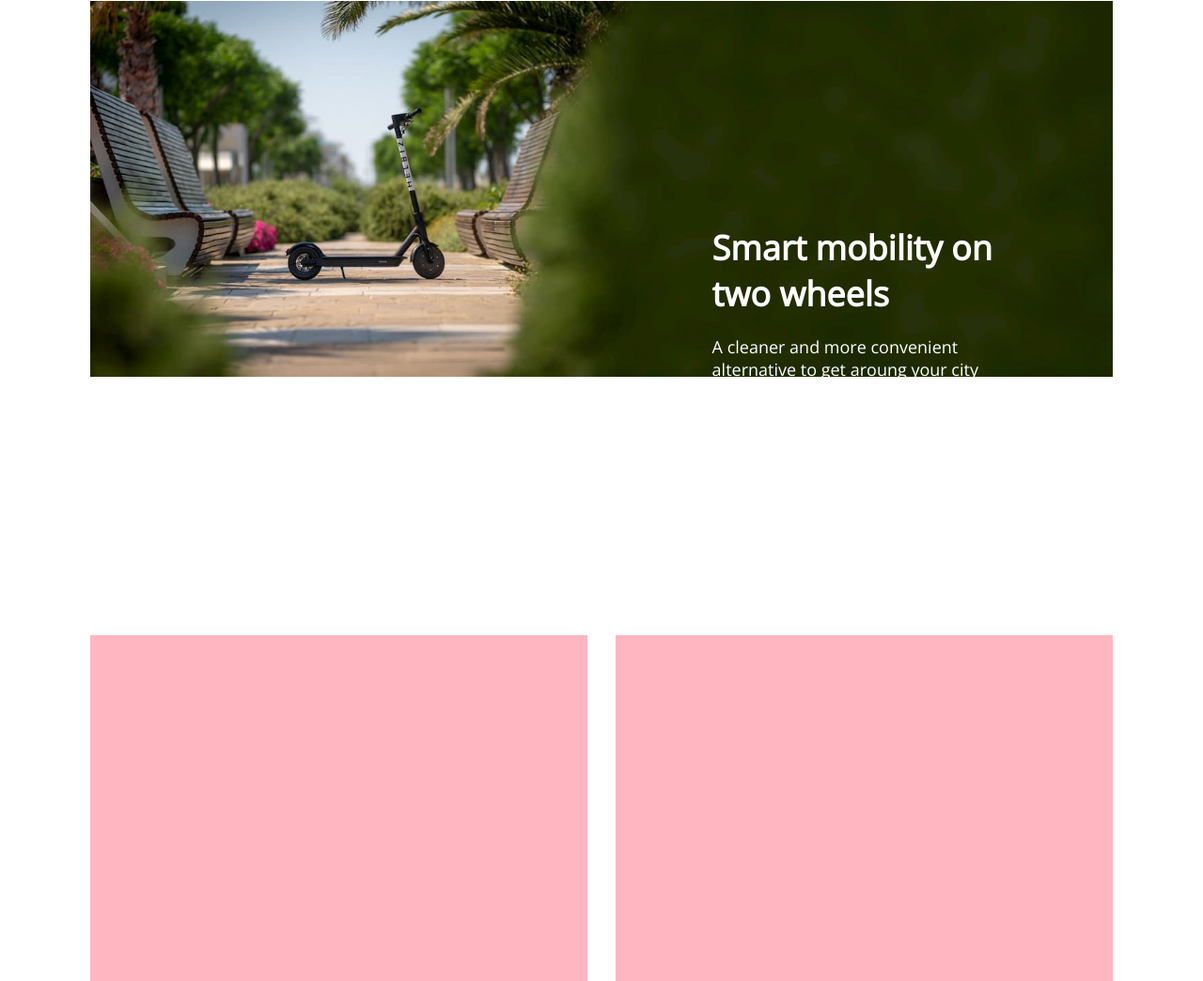
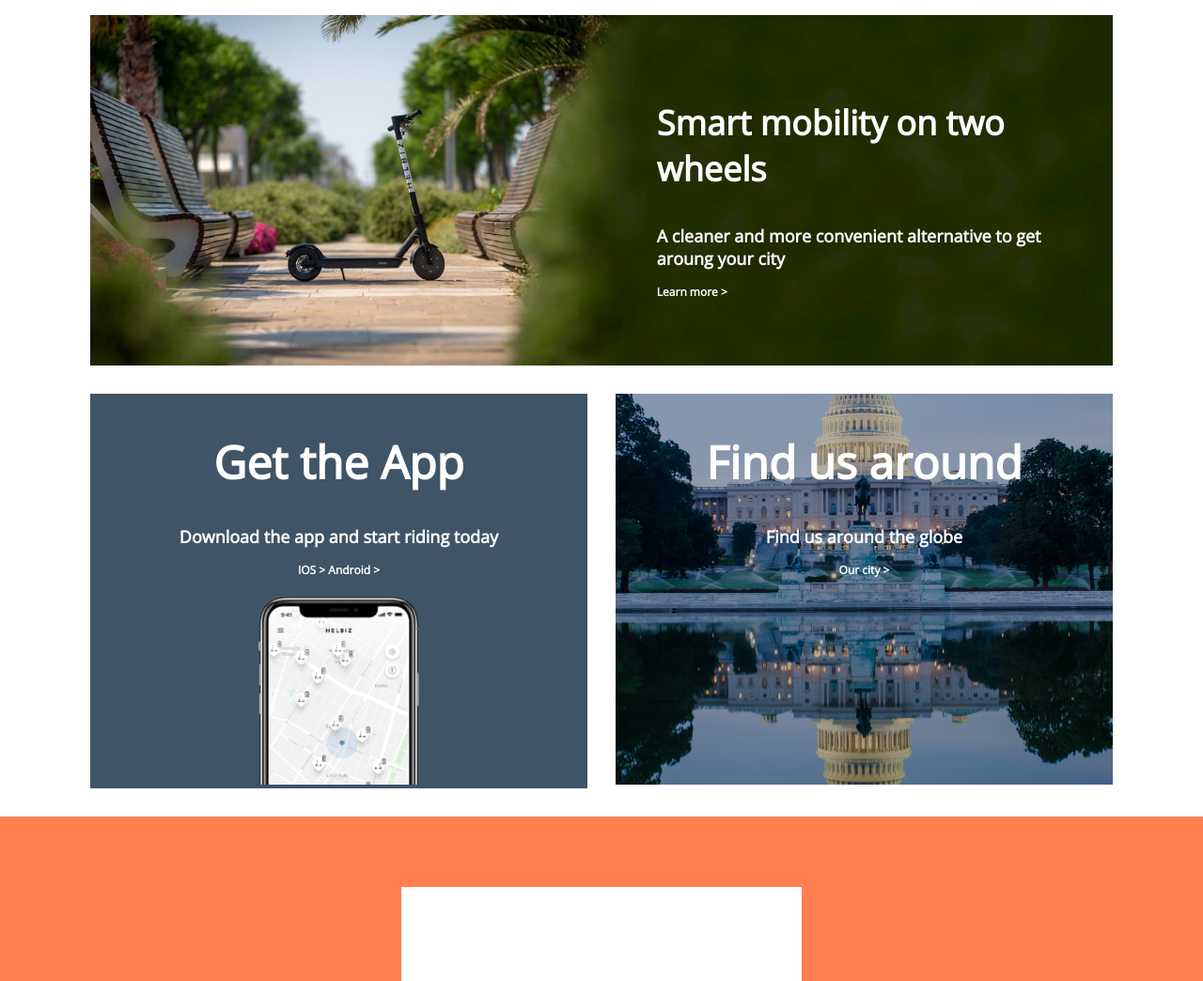
Before and after one commit to SimoneMicheletti/html-css-helbiz, a plain HTML site: page index.html in a window 1280 px wide. Shown: the part 1756-2800 px from the top of the page at 94% size. Drawn offline with nearby package versions, Linux system fonts and the light colour scheme.

Commit message:
Aggiornamento sezione 3

```diff
--- a/css/style.css
+++ b/css/style.css
@@ -36,7 +36,7 @@ header, section {
 }
 
 h1 {
-  margin: 20px 0;
+  padding: 20px 0;
   font-size: 4em;
 }
 
@@ -46,7 +46,7 @@ h2 {
 
 p {
   font-size: 1.5em;
-  margin: 15px 0;
+  padding: 15px 0;
 }
 
 
@@ -89,11 +89,11 @@ nav .menu {
   padding: 15px;
 }
 
-/* .clearfix {
+.clearfix {
   content: "";
   display: table;
   clear: both;
-} */
+}
 
 
 /* REGOLE JUMBOTRON */
@@ -191,23 +191,22 @@ nav .menu {
 /* REGOLE SEZIONE 3 */
 
 #scooter , #half-phone , #city {
-  background-color: lightpink;
-  height: 400px;
+  font-weight: bold;
 }
 
 #scooter {
   margin-bottom: 30px;
+  width: 100%;
   background-image: url(../img/scooter.jpg);
   background-size: cover;
   background-position: center;
 }
 
-#scooter>div {
+#scooter>.testo{
   color: white;
   float: right;
-  height: 60%;
-  width: 30%;
-  margin: 20% 100px;
+  width: 40%;
+  margin: 70px 50px;
 }
 
 #scooter h1 {
@@ -216,10 +215,30 @@ nav .menu {
 
 #half-phone {
   margin-right: 15px;
+  text-align: center;
+  color: white;
+  background-color: #3f5467;
+  padding-top: 20px;
+}
+
+#half-phone img {
+  margin-top: 20px;
+  height: 200px;
+  max-width: 100%;
 }
 
 #city {
   margin-left: 15px;
+  text-align: center;
+  color: white;
+  background-image: url(../img/city.jpg);
+  background-size: cover;
+  background-position: center;
+}
+
+#city>div {
+  padding-top: 20px;
+  padding-bottom: 220px;
 }
 
 
@@ -333,6 +352,19 @@ footer .row {
     margin-top: 30px;
   }
 
+  #scooter>div {
+    width: 60%;
+    margin: 10% 10%;
+    text-align: right;
+  }
+
+  #scooter>div *,
+  #half-phone>div *,
+  #city>div *  {
+    padding: 0;
+  }
+
+
 /* momentaneamente */
   nav {
     display: none;
--- a/index.html
+++ b/index.html
@@ -188,8 +188,8 @@
             <!-- Sezione 3 top -->
             <div class="row">
               <div class="col-xs-12 col-md-12 col-lg-12">
-                <div id="scooter">
-                  <div>
+                <div id="scooter" class="clearfix">
+                  <div class="testo">
                     <h1>Smart mobility on two wheels</h1>
                     <p>A cleaner and more convenient alternative to get aroung your city</p>
                     <a href="index.html">Learn more ></a>
@@ -206,6 +206,17 @@
               <div class="col-xs-12 col-md-6 col-lg-6">
                 <div id="half-phone">
 
+                  <div>
+                    <h1>Get the App</h1>
+                    <p>Download the app and start riding today</p>
+                    <a href="index.html">IOS ></a>
+                    <a href="index.html"> Android ></a>
+                  </div>
+
+                  <div>
+                    <img src="img/mezzo-iphone.png" alt="iphone">
+                  </div>
+
                 </div>
               </div>
 
@@ -214,7 +225,17 @@
                 <div id="city">
 
                 </div>
+                <div id="city">
+
+                  <div>
+                    <h1>Find us around</h1>
+                    <p>Find us around the globe</p>
+                    <a href="index.html">Our city ></a>
+                  </div>
+
+                </div>
               </div>
+
             </div>
 
           </div>
```
